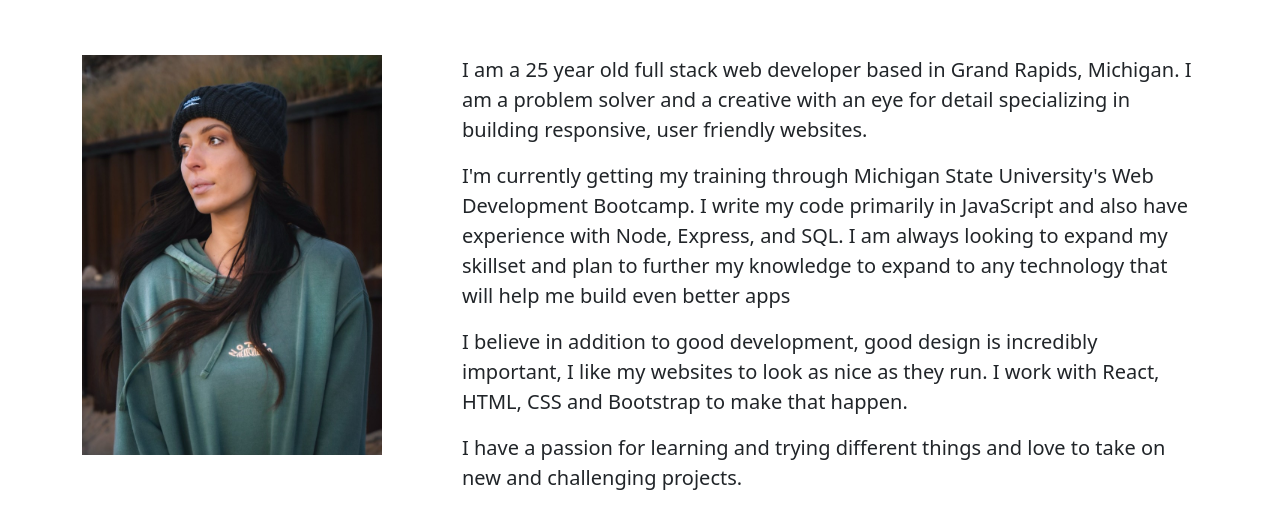
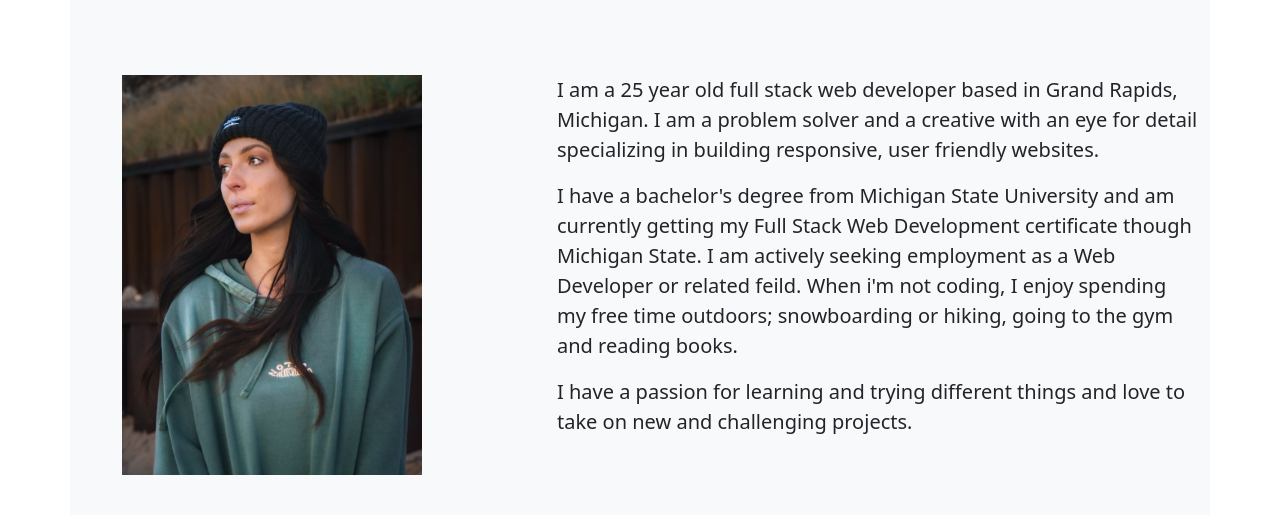
Before and after one commit to Laurencvengros/20_React-Portfolio, a React (Create React App) app: page /about in a window 1280 px wide. Shown: the part 259-788 px from the top of the page. Built offline with nearby package versions, Linux system fonts and the light colour scheme.

Commit message:
adding some styling changes

```diff
--- a/src/components/About.js
+++ b/src/components/About.js
@@ -4,39 +4,6 @@ import Photo from '../assets/images/profile_pic.jpg';
 import ParticlesBg  from "particles-bg";
 import '../App.css'
 
-const styles={
-  avatar:{
-    width: '300px',
-    height: '400px',
-    marginTop: '100px',
-    fontWeight: '100px'
-  },
-
-  margins:{
-    marginTop: '100px',
-    fontSize: '20px'
-  },
-
-
-  skills:{
-    marginTop: '50px',
-    marginLeft: '50px'
-  },
-
-  skillsText:{
-    textAlign: 'center',
-    marginTop: '100px',
-
-
-
-  },
-  aboutText:{
-    marginTop: '50px',
-    textAlign: 'center',
-    fontSize: '50px',
-
-  }
-}
 
 
 const About = () => {
@@ -44,22 +11,23 @@ const About = () => {
       <React.Fragment>
 
 
-        <div className="container " >
+        <div className="container bg-light" style={{marginTop: '100px'}}>
           <ParticlesBg type="cobweb" bg={true} />
-          <h3 className="text-warning" style={styles.aboutText}> My name is Lauren Cvengros.</h3>
+          <h3 className="text-warning" style={{marginTop:'70px', textAlign:'center', fontSize: '50px'}}> My name is Lauren Cvengros.</h3>
             <div className="row ">
-              <div className="col-md-4 col-sm-12 order-sm-first order-last">
+              <div className="col-lg-5 col-md-6 col-sm-12 order-sm-first order-last">
 
-                <div className="text-white-50 bg-white">
-                <img style={styles.avatar} src={Photo} alt="..."></img>
+                <div className="text-white-50">
+                <img style={{marginTop: '70px', marginBottom: '40px',  marginLeft:"40px", width: '300px', height: '400px',}} src={Photo} alt="..."></img>
 
 
                 </div>
               </div>
-              <div className="col-md-8 col-sm-12" style={styles.margins}>
+              <div className="col-lg-7 col-md-6 col-sm-12 text-dark" style={{marginTop: '70px', fontSize: '20px'}}>
                   <p> I am a 25 year old full stack web developer based in Grand Rapids, Michigan. I am a problem solver and a creative with an eye for detail specializing in building responsive, user friendly websites. </p>
-                  <p>I'm currently getting my training through Michigan State University's Web Development Bootcamp. I write my code primarily in JavaScript and also have experience with Node, Express, and SQL. I am always looking to expand my skillset and plan to further my knowledge to expand to any technology that will help me build even better apps</p>
-                  <p>I believe in addition to good development, good design is incredibly important, I like my websites to look as nice as they run. I work with React, HTML, CSS and Bootstrap to make that happen.</p>
+                  <p>I have a bachelor's degree from Michigan State University and am currently getting my Full Stack Web Development certificate though Michigan State. I am actively seeking employment as a Web Developer or related feild.
+                    When i'm not coding, I enjoy spending my free time outdoors; snowboarding or hiking, going to the gym and reading books.
+                  </p>
                   <p>I have a passion for learning and trying different things and love to take on new and challenging projects.</p>
               </div>
           </div>
--- a/src/components/Contact.js
+++ b/src/components/Contact.js
@@ -10,31 +10,6 @@ import { IconContext } from "react-icons";
 import { FaEnvelope, FaGithub, FaLinkedin } from "react-icons/fa";
 import emailjs from '@emailjs/browser';
 
-
-const styles ={
-    contactHeader:{
-        marginTop: '50px',
-        textAlign: 'center',
-
-
-
-    },
-    hrStyle: {
-        height:'3px',
-        color: '#ffbb00',
-        backgroundColor: '#ffbb00',
-        width: '60%',
-        marginLeft: 'auto',
-        marginRight: 'auto',
-    },
-    formStyle:{
-        marginLeft: '50px',
-        marginRight: 'auto',
-        marginTop: '100px'
-    }
-
-
-}
 
 const Contact =() =>{
 
@@ -76,8 +51,8 @@ const Contact =() =>{
     return(
         <React.Fragment>
             <div>
-                <h1 style={styles.contactHeader}> Contact Me</h1>
-                <hr style={styles.hrStyle}/>
+                <h1 style={{marginTop: '50px', textAlign: 'center',}}> Contact Me</h1>
+                <hr style={{height:'3px',color: '#ffbb00',backgroundColor: '#ffbb00',width: '60%',marginLeft: 'auto',marginRight: 'auto',}}/>
             </div>
             <Container>
                 <Row>
@@ -129,7 +104,7 @@ const Contact =() =>{
 
                     <Col>
                     <h1 style={{  marginLeft: '200px', marginTop: '100px' }}>Contact Info</h1>
-                    <hr style={styles.hrStyle}/>
+                    <hr style={{height:'3px',color: '#ffbb00',backgroundColor: '#ffbb00',width: '60%',marginLeft: 'auto',marginRight: 'auto',}}/>
                         <div style={{marginLeft: '90px'}}>
                             <IconContext.Provider value={{ color: '#ffbb00', size: '2em' }}>
                                 <div>
--- a/src/components/Home.js
+++ b/src/components/Home.js
@@ -1,16 +1,7 @@
 import React from "react";
 import ParticlesBg  from "particles-bg";
 
-const styles={
-    homeText: {
-        display: 'block',
-        textAlign: 'center',
-        lineHeight: '100px',
-        marginTop: '300px',
 
-    },
-
-}
 
 const Home = () => {
     return (
@@ -19,7 +10,7 @@ const Home = () => {
 
 
 
-            <div style={styles.homeText} >
+            <div style={{display: 'block',textAlign: 'center',lineHeight: '100px',marginTop: '300px',}} >
                 <h1 style={{ fontSize: "70px" }}  >Hi,</h1>
                 <h1 style={{ fontSize: "70px"}} >My Name is Lauren</h1>
                 <h3 style={{ fontSize: "40px" }}> I am a Full Stack Developer</h3>
--- a/src/components/Navigation.js
+++ b/src/components/Navigation.js
@@ -7,12 +7,7 @@ import Nav from 'react-bootstrap/Nav';
 import Navbar from 'react-bootstrap/Navbar';
 import '../App.css'
 
-const styles ={
-  rightNav: {
-    paddingRight: '20px',
 
-  }
-}
 
 function Navigation(){
 
--- a/src/components/Projects.js
+++ b/src/components/Projects.js
@@ -69,47 +69,24 @@ const data = [
 
 ];
 
-const styles ={
-  cardStyle: {
-    marginTop: '20px',
-    height: '30rem',
-    width: '20rem',
-    textAlign: 'center',
 
-  },
-  textStyle: {
-    marginTop: '30px'
-
-
-  },
-  linkStyle: {
-
-    marginTop: '30px'
-  },
-  wrapper: {
-    padding: '30px'
-  },
-  headerStyle:{
-    marginTop: '30px',
-    color: '#ffbb00'
-  }
-}
 
 const Projects = () => {
 
     return (
       <Container>
         <ParticlesBg type="cobweb" bg={true} />
-        <h1 style={styles.headerStyle} >Check out some of the things I've built</h1>
+        <h1 style={{marginTop: '50px', color:'#ffbb00', fontSize:'50px', marginLeft: '40px'}}>Check out some of the things I've built</h1>
+        <hr style={{height:'3px',color: '#ffbb00',backgroundColor: '#ffbb00',width: '90%'}}/>
           <Row>
               {data.map((data, k) => (
-                  <Col key={k} xs={12} md={6} lg={4} style={styles.wrapper}>
-                      <Card style={styles.cardStyle}>
+                  <Col key={k} xs={12} md={6} lg={4} style={{padding: '30px'}}>
+                      <Card style={{marginTop: '20px',height: '30rem',width: '20rem',textAlign: 'center',}}>
                           <Card.Img src={data.pic} />
 
                           <Card.Body >
-                              <Card.Title style={styles.textStyle}>{data.name}</Card.Title>
-                              <Card.Text style={styles.textStyle}>({data.description})</Card.Text>
+                              <Card.Title style={{marginTop: '30px'}}>{data.name}</Card.Title>
+                              <Card.Text style={{marginTop: '30px'}}>({data.description})</Card.Text>
 
                                 <a href={data.view}> <Button variant="dark" className='mt-auto' >View Code</Button></a>
                                 <a href={data.deploy}> <Button variant="dark" className='mt-auto' >View App</Button></a>
--- a/src/components/Resume.js
+++ b/src/components/Resume.js
@@ -5,38 +5,20 @@ import '../App.css';
 import { MDBContainer, MDBRow, MDBCol } from "mdbreact";
 import myResume from '../assets/images/resume.pdf'
 
-const styles={
-    skills:{
-        marginTop: '50px',
-        marginLeft: '50px'
-      },
-
-      skillsText:{
-        textAlign: 'center',
-        marginTop: '100px',
-
-    },
-    resumeText: {
-        textAlign: 'center'
-    }
-}
 
 const Resume = () =>{
     return(
         <React.Fragment>
-
-
-
-            <div className="container" >
+            <div className=" col-sm-12" style={{textAlign: 'center',marginTop: '100px'}}>
+                            <h1>Here are a few of the things I'm best at.</h1>
+                            <hr style={{height:'3px',color: '#ffbb00',backgroundColor: '#ffbb00',width: '60%',marginLeft: 'auto',marginRight: 'auto',}}/>
+                        </div>
+            <MDBContainer className="mt-5">
                 <ParticlesBg type="cobweb" bg={true} />
-                <div className ="row ">
-                    <div className=" col-sm-12" style={styles.skillsText}>
-                        <h1>Here are a few of the things I'm best at.</h1>
-                    </div>
-
-                    <div className="col-sm-12  order-last" style={styles.skills}>
+                <MDBRow>
+                    <MDBCol md="12">
+                        <div className="col-sm-12  order-last" style={{marginTop: '50px',marginLeft: '50px'}}>
                         <div className="wrap-circles">
-
                             <div className="circle per-95">
                                 <div className="inner">HTML & CSS</div>
                             </div>
@@ -60,13 +42,18 @@ const Resume = () =>{
                             </div>
                         </div>
                         </div>
-                </div>
-            </div>
+                    </MDBCol>
+                </MDBRow>
+            </MDBContainer>
             <MDBContainer className="mt-5">
       <MDBRow>
         <MDBCol md="12">
-            <h1 style={styles.resumeText}> Download My Resume</h1>
+            <h1 style={{textAlign: 'center'}}> Download My Resume</h1>
+            <hr style={{height:'3px',color: '#ffbb00',backgroundColor: '#ffbb00',width: '60%',marginLeft: 'auto',marginRight: 'auto', marginBottom: '20px'}}/>
           <embed id="Resume" src={myResume} width="100%" height="750px" />
+        </MDBCol>
+        <MDBCol>
+
         </MDBCol>
       </MDBRow>
     </MDBContainer>
```
Lines whose indentation alone changed are shown as unchanged.
